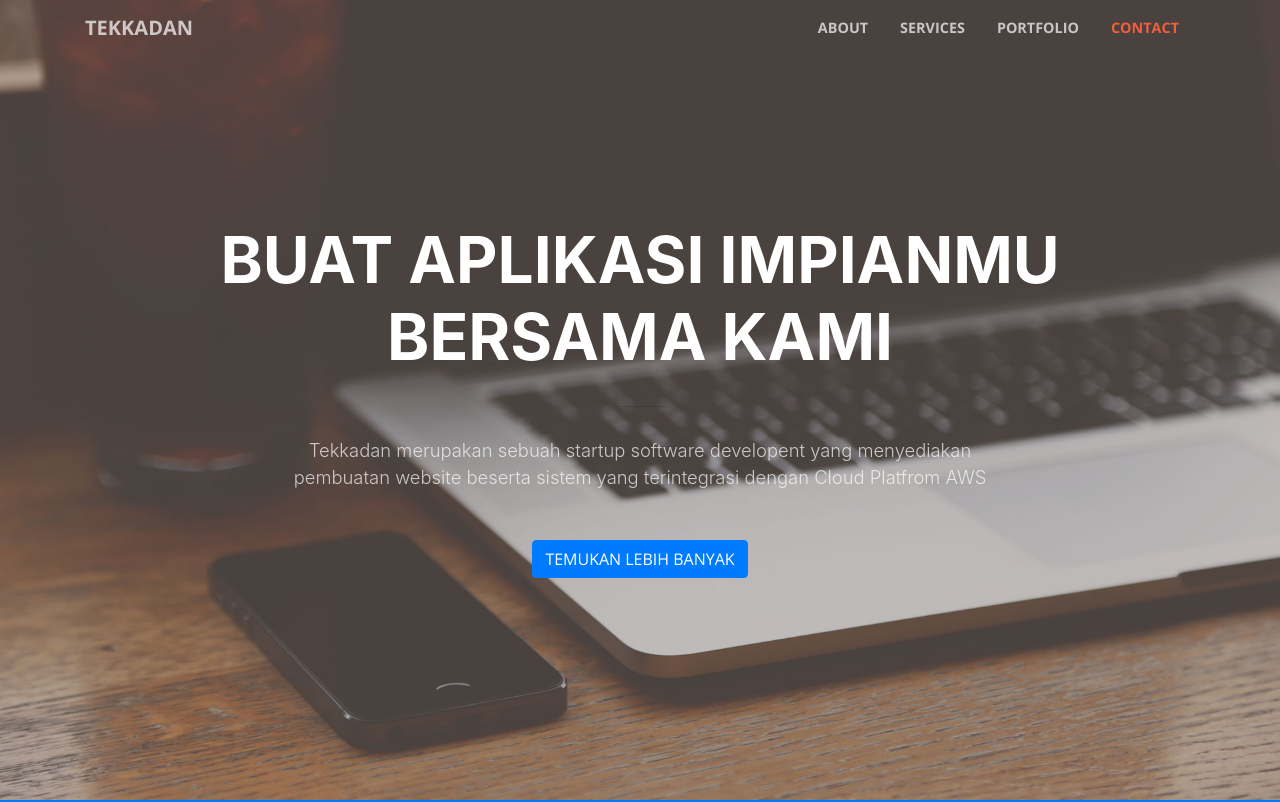
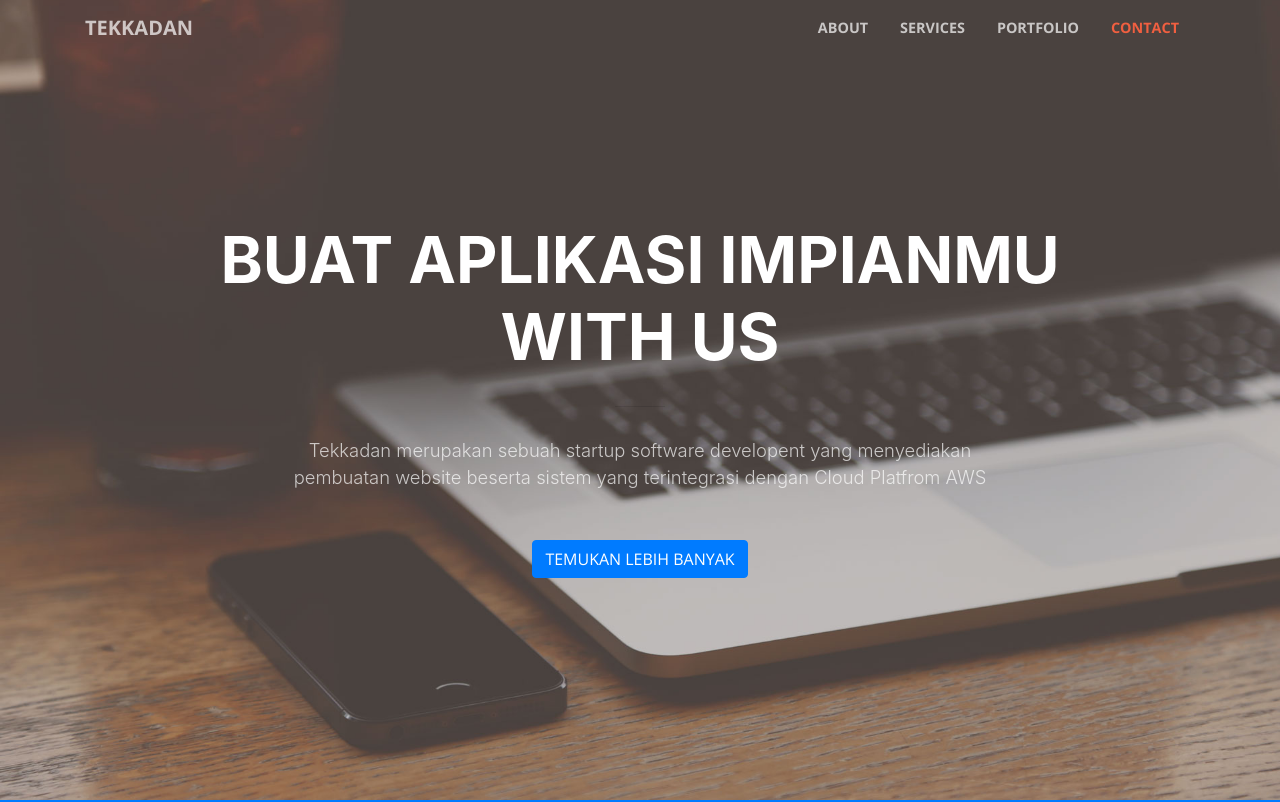
Before and after one commit to kaisarwijaya/landing, a website with bundled scripts: page index.html in a window 1280 px wide. Shown: the top 802 px of the page. Built offline with nearby package versions, Linux system fonts and the light colour scheme.

Commit message:
Update index.html

```diff
--- a/index.html
+++ b/index.html
@@ -59,7 +59,7 @@
       <div class="row">
         <div class="col-lg-10 mx-auto">
           <h1 class="text-uppercase">
-            <strong>Buat Aplikasi Impianmu bersama kami</strong>
+            <strong>Buat Aplikasi Impianmu With Us</strong>
           </h1>
           <hr>
         </div>
```
